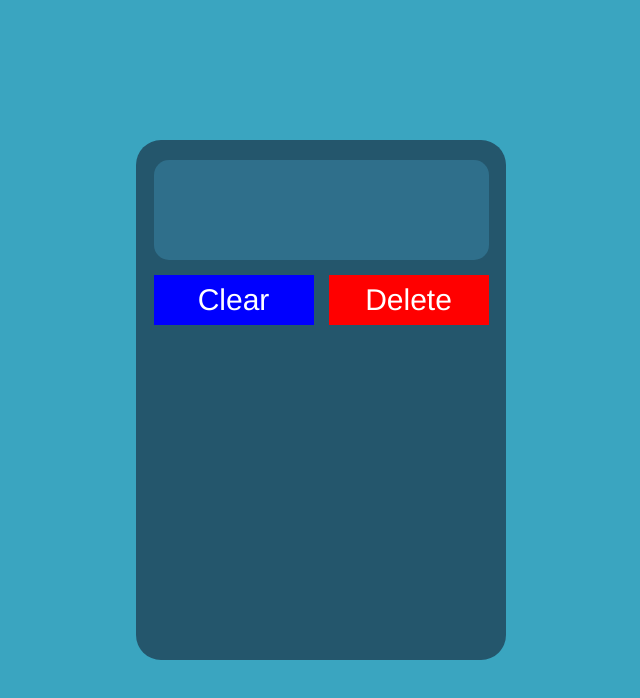
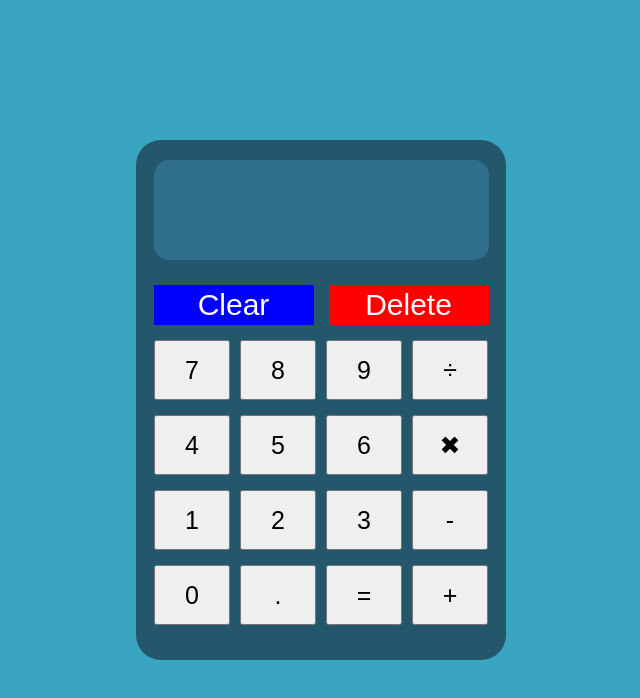
Before and after one commit to austinh13/calculator, a plain HTML site: page index.html in a window 1280 px wide. Shown: the whole page, without its empty margins (319-959 px from the left). Drawn offline with Linux system fonts and the light colour scheme.

Commit message:
rest of the buttons

```diff
--- a/index.html
+++ b/index.html
@@ -14,10 +14,28 @@
             <button class="delete">Delete</button>
         </div>
         <div class = "row">
-
+            <button>7</button>
+            <button>8</button>
+            <button>9</button>
+            <button>÷</button>
         </div>
         <div class = "row">
-
+            <button>4</button>
+            <button>5</button>
+            <button>6</button>
+            <button>✖</button>
+        </div>
+        <div class = "row">
+            <button>1</button>
+            <button>2</button>
+            <button>3</button>
+            <button>-</button>
+        </div>
+        <div class = "row">
+            <button>0</button>
+            <button>.</button>
+            <button>=</button>
+            <button>+</button>
         </div>
 
     </div>
--- a/style.css
+++ b/style.css
@@ -1,6 +1,6 @@
 body{
     background-color: rgb(58, 165, 192);
-
+    font-family:'Franklin Gothic Medium', 'Arial Narrow', Arial, sans-serif;
 }
 
 .container{
@@ -34,15 +34,15 @@ body{
     display: flex;
     flex-direction: row;
     gap: 15px;
+    padding-top: 10px;
 }
 
 .rowOne button{
     width: 160px;
-    height: 50px;
+    height: 40px;
     border-width: 0px;
     font-size: 30px;
     color: white;
-    font-family:'Franklin Gothic Medium', 'Arial Narrow', Arial, sans-serif;
 }
 
 .delete{
@@ -52,3 +52,14 @@ body{
 .clear{
     background-color: blue;
 }
+
+.row{
+    display: flex;
+    flex-direction: row;
+    gap: 10px;
+}
+.row button{
+    width: 76px;
+    height: 60px;
+    font-size: 25px;
+}
```
